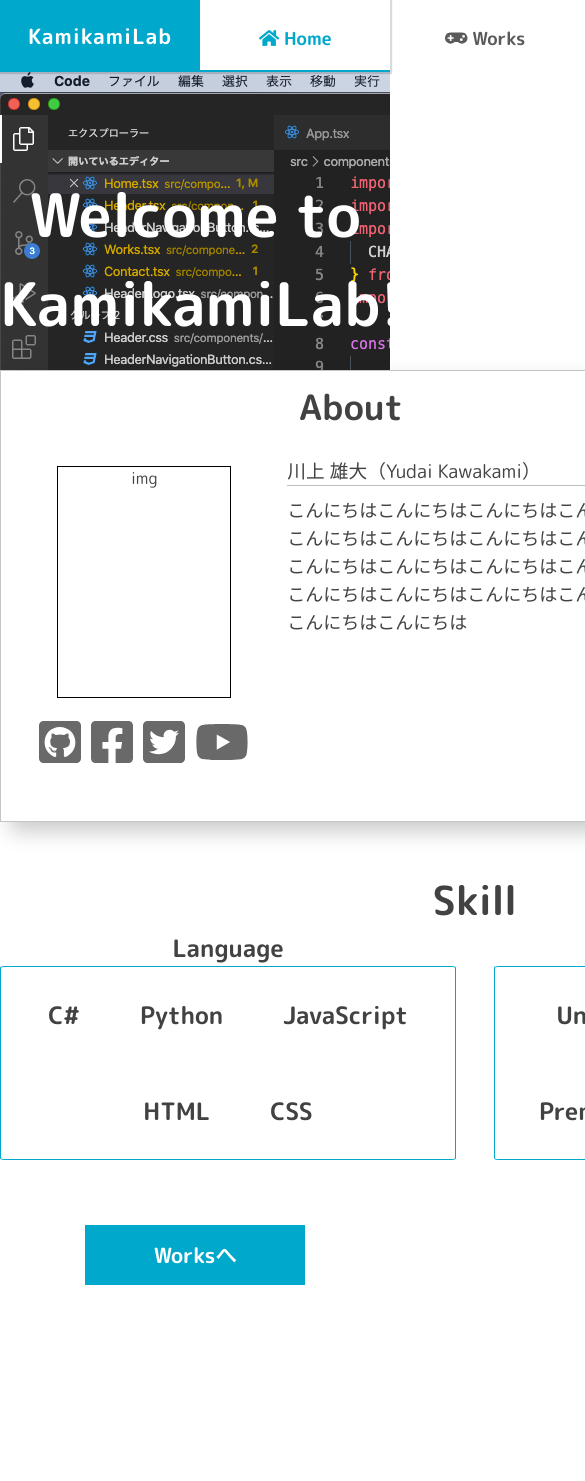
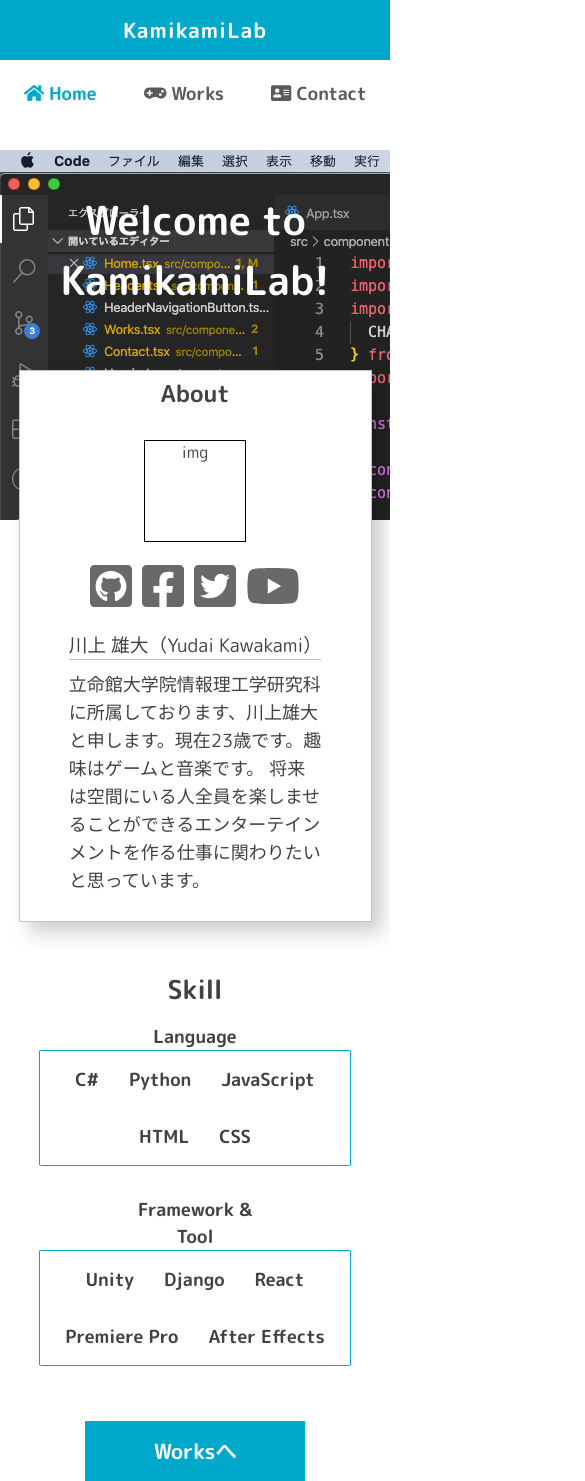
Before and after one commit to Hobiron03/KamikamiLab, a React (Create React App) app: page / in a window 390 px wide. Shown: the top 1481 px of the page, 585 px wide, since content can reach past the window. Before the commit the page ends 1295 px from the top, so only its background shows below. Built offline with nearby package versions, Linux system fonts and the light colour scheme.

Commit message:
home sceen to be responsible

```diff
--- a/src/components/Contact/Contact.tsx
+++ b/src/components/Contact/Contact.tsx
@@ -17,6 +17,7 @@ const Contact = () => {
     dispatch({
       type: CHANGE_PAGE_STATE_CONTACT,
     });
+    // eslint-disable-next-line
   }, [pageState]);
 
 
--- a/src/components/Header/Header.css
+++ b/src/components/Header/Header.css
@@ -1,3 +1,4 @@
+@media screen and (min-width: 960px) {
   header {
     display: flex;
     justify-content: space-between;
@@ -21,3 +22,29 @@ header {
   h2{
     margin: 0;
   }
+
+}
+
+@media screen and (max-width: 960px) {
+  header {
+    display: flex;
+    flex-direction: column;
+    height: 150px;
+  }
+
+  .header-left{
+
+  }
+
+  .header-right{
+    width: 100%;
+    display: flex;
+    text-decoration: none;
+    justify-content: space-around;
+  }
+
+  h2{
+    margin: 0;
+  }
+
+}
--- a/src/components/Header/Header.tsx
+++ b/src/components/Header/Header.tsx
@@ -49,7 +49,7 @@ const Header = () => {
 
       setLogoColor(contactColor);
     }
-
+    // eslint-disable-next-line
   }, [state])
 
   return (
@@ -60,6 +60,7 @@ const Header = () => {
         </div>
 
         <div className="header-right">
+
           <Link exact="true" to="/" style={{ textDecoration: 'none' }}>
             <HeaderNavigationButton
               contentTextColor={homeColor}
--- a/src/components/Header/HeaderLogo/HeaderLogo.css
+++ b/src/components/Header/HeaderLogo/HeaderLogo.css
@@ -1,3 +1,4 @@
+@media screen and (min-width: 960px) {
   .headerLogo{
     background-color: #00A8CC;
     width: 200px;
@@ -17,3 +18,28 @@
     font-weight: bold;
     letter-spacing: 1px;
   }
+
+ }
+
+@media screen and (max-width: 960px) {
+  .headerLogo{
+    background-color: #00A8CC;
+    width: 100%;
+    height: 60px;
+
+    display: flex;
+    justify-content: center;
+    align-self: center;
+
+    transition: all 0.3s;
+  }
+
+  .headerLogo p{
+    align-self: center;
+    color: white;
+    font-size: 21px;
+    font-weight: bold;
+    letter-spacing: 1px;
+  }
+
+ }
--- a/src/components/Header/HeaderNavigationButton/HeaderNavigationButton.css
+++ b/src/components/Header/HeaderNavigationButton/HeaderNavigationButton.css
@@ -1,3 +1,4 @@
+@media screen and (min-width: 960px) {
   .HeaderNavigationButton{
     height: 100%;
     width: 150px;
@@ -23,3 +24,30 @@
 
     transition: all 0.3s;
   }
+ }
+
+@media screen and (max-width: 960px) {
+  .HeaderNavigationButton{
+    height: 100%;
+    width: 100%;
+
+    display: flex;
+    justify-content: center;
+    align-self: center;
+
+    transition: all 0.2s;
+  }
+
+  .HeaderNavigationButton:hover{
+    -webkit-tap-highlight-color: rgba( 77, 160, 231, 0.5);
+  }
+
+  .HeaderNavigationButton p{
+    margin: 20px;
+    font-size: 18px;
+    color: #5A5A5A;
+    font-weight: bolder;
+
+    transition: all 0.3s;
+  }
+}
--- a/src/components/Home/Home.css
+++ b/src/components/Home/Home.css
@@ -1,20 +1,20 @@
-.home{
-  padding-top: 70px;
-}
+@media (min-width: 960px) {
+  .top h1 {
+    color: white;
+    font-size: 60px;
+    padding-top: 100px;
+    text-align: center;
+  }
 
 .top{
   height: 500px;
   background-color: #474949;
-
   background-image: url("../../images//TopImage.png");
   position: relative;
 }
 
-.top h1 {
-  color: white;
-  font-size: 60px;
-  padding-top: 100px;
-  text-align: center;
+.home{
+  padding-top: 70px;
 }
 
 .content{
@@ -28,7 +28,7 @@
 
 .content-skill{
   margin: 0 auto;
-  margin-bottom: 200px;
+  margin-bottom: 300px;
   text-align: center;
   height: 55px;
   width: 100%;
@@ -40,6 +40,7 @@
 
 .content-skill-list{
   margin-top: 0px;
+  margin-bottom: 80px;
   display: flex;
   justify-content: space-between;
 
@@ -96,3 +97,136 @@
       transform: translateY(0);
      }
   }
+}
+
+
+
+
+
+
+
+
+
+
+@media screen and (max-width: 960px) {
+
+  .top h1 {
+    color: white;
+    font-size: 40px;
+    padding-top: 40px;
+    text-align: center;
+  }
+
+
+.top{
+  height: 370px;
+  background-color: #474949;
+
+  background-image: url("../../images//TopImage.png");
+  position: relative;
+}
+
+
+.content{
+  margin: 0 auto;
+  margin-bottom: 300px;
+  width: 100%;
+  max-width: 950px;
+}
+
+
+
+.content-skill{
+  margin: 0 auto;
+  text-align: center;
+  height: 55px;
+  width: 100%;
+
+}
+
+.content-skill h3{
+  font-size: 26px;
+}
+
+.content-skill{
+  margin-top: 450px;
+}
+
+
+.content-skill-list{
+  margin-top: 0px;
+  margin-bottom: 30px;
+  display: flex;
+  flex-direction: column;
+  justify-content: center;
+  align-items: center;
+
+  /* animation-name: fadein; */
+  animation-duration: 2s;
+  animation-iteration-count: 1;
+}
+
+.skill-lang{
+  width: 80%;
+  font-size: 12px;
+
+  margin-top: 15px;
+  margin-bottom: 15px;
+}
+
+.skill-lang-content{
+  justify-content: center;
+  display: flex;
+  flex-wrap: wrap;
+  border: solid 1px #00A8CC;
+  border-radius: 1%;
+}
+
+.skill-lang-content h2{
+  margin: 15px;
+}
+
+.skill-framework{
+  width: 80%;
+  font-size: 12px;
+  margin-top: 15px;
+  margin-bottom: 25px;
+}
+
+.skill-framework-title{
+  background-color: white;
+  width: 50%;
+  margin: 0 auto;
+}
+
+.skill-framework-content{
+  justify-content: center;
+  display: flex;
+  flex-wrap: wrap;
+  border: solid 1px #00A8CC;
+  border-radius: 1%;
+}
+
+.skill-framework-content h2{
+  margin: 15px;
+
+}
+
+.content{
+}
+
+
+@keyframes fadein {
+  from {
+      opacity: 0;
+      transform: translateY(20px);
+  }
+  to {
+      opacity: 1;
+      transform: translateY(0);
+     }
+  }
+
+
+
+}
--- a/src/components/Home/Home.tsx
+++ b/src/components/Home/Home.tsx
@@ -3,13 +3,10 @@ import AppContext from '../../contexts/AppContext.js';
 import {
   CHANGE_PAGE_STATE_HOME,
 } from "../../actions/index";
-import {
-  Link
-} from "react-router-dom"
 import "./Home.css";
 
-import ProfileCard from '../../components/ProfileCard/ProfileCard';
-import Mybutton from '../../components/Button/MyButton';
+import ProfileCard from '../ProfileCard/ProfileCard';
+import Mybutton from '../Button/MyButton';
 
 const Home = () => {
 
@@ -24,6 +21,7 @@ const Home = () => {
     dispatch({
       type: CHANGE_PAGE_STATE_HOME,
     });
+    // eslint-disable-next-line
   }, [pageState]);
 
 
@@ -39,6 +37,8 @@ const Home = () => {
       </div>
 
       <ProfileCard />
+
+      <div className="margin"></div>
 
       <div className="content">
 
@@ -67,10 +67,9 @@ const Home = () => {
               </div>
             </div>
           </div>
+          <Mybutton />
         </div>
       </div>
-
-      <Mybutton />
     </div>
   )
 
@@ -78,3 +77,6 @@ const Home = () => {
 
 
 export default Home;
+
+
+// <ProfileCard />
--- a/src/components/ProfileCard/ProfileCard.css
+++ b/src/components/ProfileCard/ProfileCard.css
@@ -1,3 +1,4 @@
+@media (min-width: 960px) {
   @keyframes fadein {
     from {
         opacity: 0;
@@ -95,3 +96,117 @@
     width: 90%;
     font-size: 18px;
   }
+}
+
+
+
+
+
+@media (max-width: 960px) {
+  @keyframes fadein {
+    from {
+        opacity: 0;
+        transform: translateY(150px);
+    }
+    to {
+        opacity: 1;
+        transform: translateY(0);
+       }
+    }
+
+  .profile-card{
+    position: absolute;
+    top: 370px;
+    left: 0;
+    right: 0;
+    margin: auto;
+
+    width: 90%;
+    height: 550px;
+
+    background-color: white;
+    border: solid 1px rgb(197, 197, 197);
+    filter: drop-shadow(10px 10px 10px rgba(0,0,0,0.2));
+
+    animation-name: fadein;
+    animation-duration: 1s;
+    animation-iteration-count: 1;
+
+  }
+
+  .profile-card-title{
+    font-size: 20px;
+    padding-top: 5px;
+    text-align: center;
+  }
+
+  .profile-card-content{
+    display: flex;
+    margin-top: 20px;
+    display: flex;
+    align-items: center;
+    flex-direction: column;
+  }
+
+  .profile-card-left{
+    height: 100%;
+    width: 80%;
+    text-align: center;
+  }
+
+  .profile-card-img{
+    margin: 10px auto 0px auto;
+    width: 100px;
+    height: 100px;
+    border: solid 1px black;
+  }
+
+  .profile-card-logos{
+    text-align: center;
+  }
+
+  .profile-card-logos a{
+    transition: all 0.2s;
+    color: #696969;
+  }
+
+  .git:hover{
+    color: black;
+  }
+
+  .facebook:hover{
+    color: #3b5998;
+  }
+
+  .twitter:hover{
+    color: #38A1F3;
+  }
+
+  .youtube:hover{
+    color: #c4302b;
+  }
+
+  .logos{
+    margin: 20px 5px;
+  }
+
+  .profile-card-right{
+    width: 80%;
+    display: flex;
+    flex-direction: column;
+    align-items: center;
+  }
+  .profile-card-right-name{
+    width: 90%;
+    text-align: center;
+    margin-bottom: 10px;
+    font-weight: normal;
+    border-bottom: solid 1px rgb(190, 190, 190);
+  }
+  .profile-card-right-content{
+    width: 90%;
+    font-size: 18px;
+  }
+
+
+}
--- a/src/components/ProfileCard/ProfileCard.tsx
+++ b/src/components/ProfileCard/ProfileCard.tsx
@@ -1,7 +1,4 @@
 import React from 'react';
-import {
-  Link
-} from 'react-router-dom';
 import { FontAwesomeIcon } from '@fortawesome/react-fontawesome';
 import "./ProfileCard.css";
 
@@ -37,7 +34,8 @@ const ProfileCard = () => {
           <div className="profile-card-right">
             <h3 className="profile-card-right-name">川上 雄大（Yudai Kawakami）</h3>
             <p className="profile-card-right-content">
-              こんにちはこんにちはこんにちはこんにちはこんにちはこんにちはこんにちはこんにちはこんにちはこんにちはこんにちはこんにちはこんにちはこんにちはこんにちはこんにちはこんにちはこんにちは
+              立命館大学院情報理工学研究科に所属しております、川上雄大と申します。現在23歳です。趣味はゲームと音楽です。
+              将来は空間にいる人全員を楽しませることができるエンターテインメントを作る仕事に関わりたいと思っています。
             </p>
           </div>
         </div>
--- a/src/components/Works/Works.tsx
+++ b/src/components/Works/Works.tsx
@@ -1,4 +1,4 @@
-import React, { useEffect, useContext, useState } from 'react';
+import React, { useEffect, useContext, useState, useCallback } from 'react';
 import AppContext from '../../contexts/AppContext.js';
 import {
   CHANGE_PAGE_STATE_WORKS,
@@ -7,18 +7,26 @@ import "./Works.css";
 
 const Works = () => {
 
-  const { state, dispatch } = useContext(AppContext);
+  const { dispatch } = useContext(AppContext);
 
   const [pageState, setPageState] = useState([true, false, false]);
+  const stableDispatch = useCallback(dispatch, [pageState]);
+
   useEffect(() => {
     setPageState([true, false, false]);
   }, []);
 
   useEffect(() => {
-    dispatch({
-      type: CHANGE_PAGE_STATE_WORKS,
-    });
+    stableDispatch({ type: CHANGE_PAGE_STATE_WORKS });
+    console.log("Worksss")
+    // eslint-disable-next-line
   }, [pageState]);
+
+  // const changePageState = (): void => {
+  //   dispatch({
+  //     type: CHANGE_PAGE_STATE_WORKS,
+  //   });
+  // }
 
   return (
     <div className="Works">
```
Also changed, not shown: src/App.css (+8 -0 lines), src/App.jsx (renamed from src/App.tsx). Lines whose indentation alone changed are shown as unchanged.
